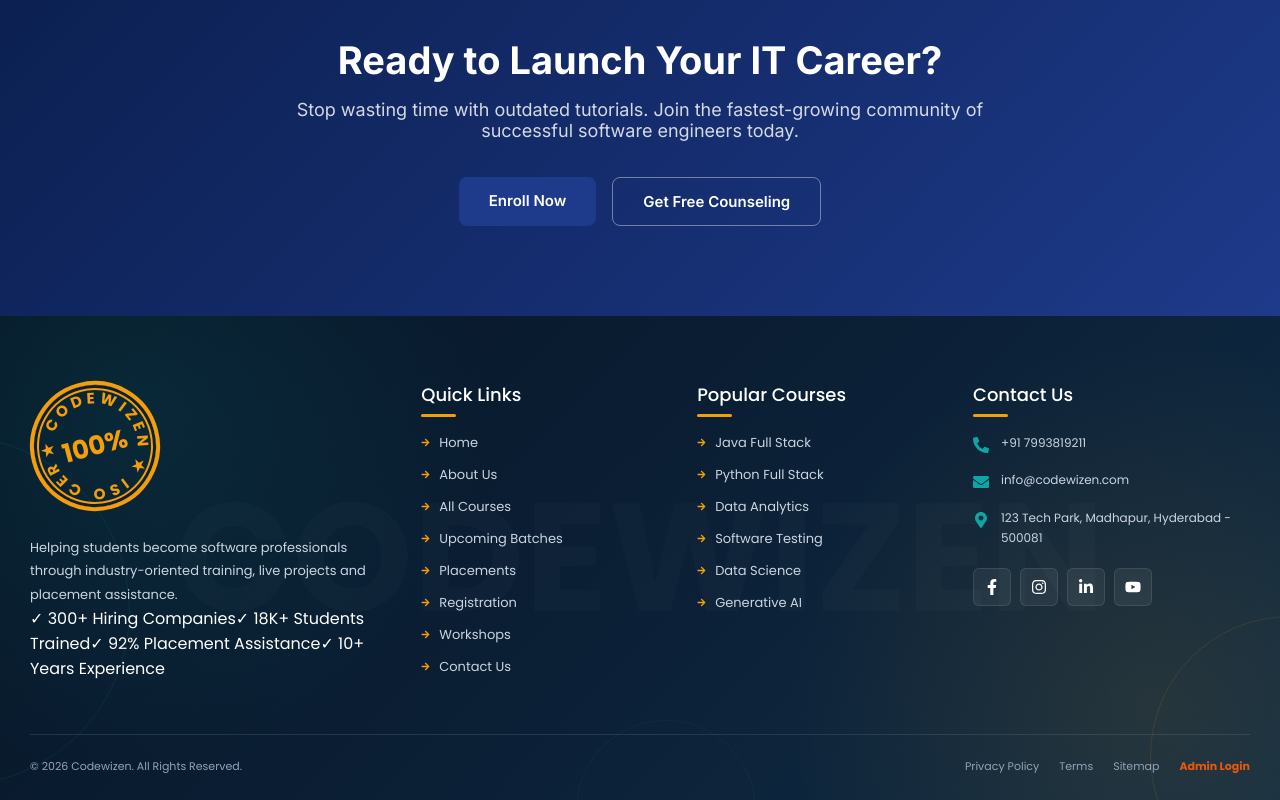
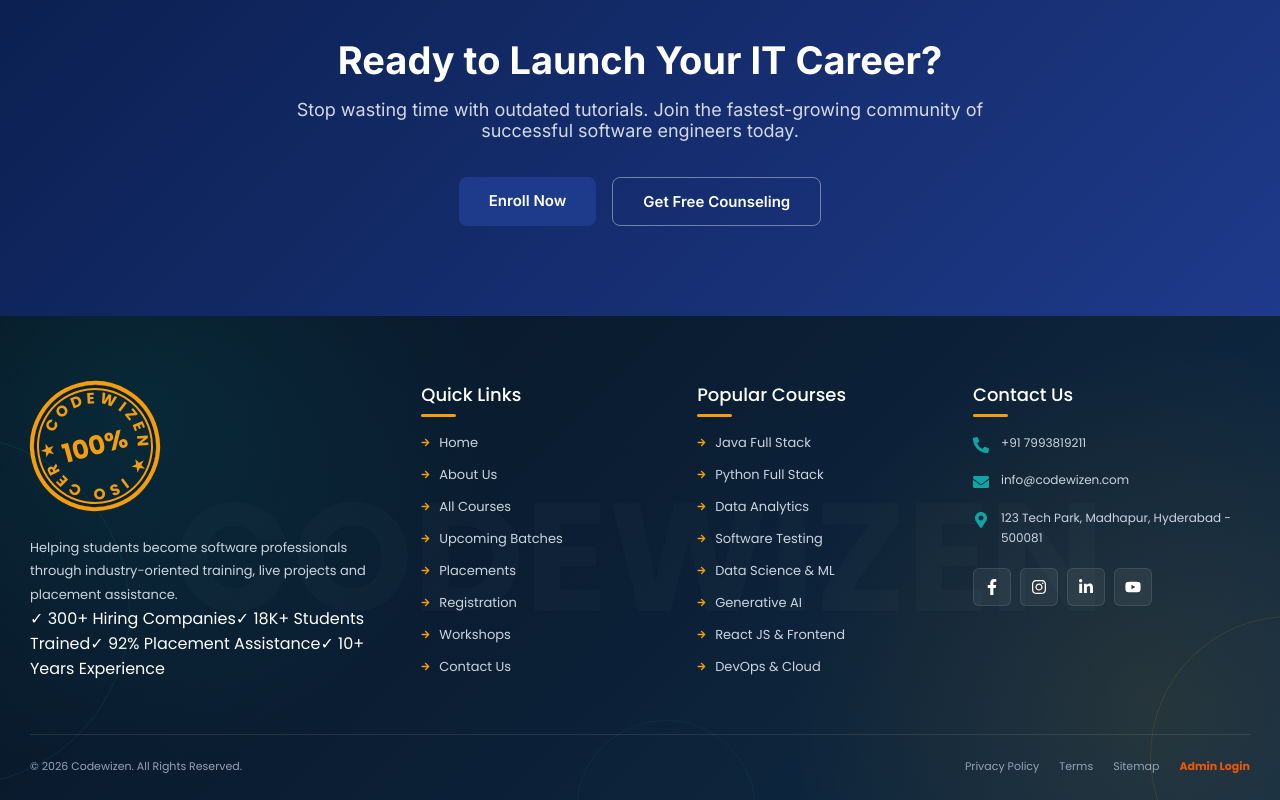
Before and after one commit to AkhilRambha/codewizen, a React (Vite) app: page /about-us in a window 1280 px wide. Shown: the part 3361-4161 px from the top of the page. Built offline with nearby package versions, Linux system fonts and the light colour scheme; no server answers; the database is empty.

Commit message:
addedd course

```diff
--- a/src/components/common/Chatbot/Chatbot.jsx
+++ b/src/components/common/Chatbot/Chatbot.jsx
@@ -6,8 +6,7 @@
 // dynamic courses will be fetched inside the component
 
 const Chatbot = () => {
-  const [courses] = useFirebaseData('codewizen_courses', []);
-  const coursesList = courses.length > 0 ? courses.map(c => c.name) : ["Java Full Stack", "Python Full Stack"];
+  const coursesList = ["Java Full Stack", "Python Full Stack", "Data Analytics", "Software Testing", "Data Science & ML", "Generative AI", "React JS & Frontend", "DevOps & Cloud"];
 
   const [isOpen, setIsOpen] = useState(false);
   const [step, setStep] = useState('name'); // 'name', 'course', 'phone', 'done'
--- a/src/components/common/Footer/Footer.jsx
+++ b/src/components/common/Footer/Footer.jsx
@@ -33,8 +33,10 @@
   { name: "Python Full Stack", path: "/python-full-stack" },
   { name: "Data Analytics", path: "/data-analytics" },
   { name: "Software Testing", path: "/software-testing" },
-  { name: "Data Science", path: "/data-science" },
+  { name: "Data Science & ML", path: "/data-science" },
   { name: "Generative AI", path: "/generative-ai" },
+  { name: "React JS & Frontend", path: "/course-enquiry?course=React JS" },
+  { name: "DevOps & Cloud", path: "/course-enquiry?course=DevOps" },
 ];
 
 
--- a/src/components/common/Navbar/Navbar.jsx
+++ b/src/components/common/Navbar/Navbar.jsx
@@ -89,6 +89,8 @@
                     <Link to="/software-testing" onClick={closeMenu}>Software Testing</Link>
                     <Link to="/data-science" onClick={closeMenu}>Data Science & ML</Link>
                     <Link to="/generative-ai" onClick={closeMenu}>Generative AI</Link>
+                    <Link to="/course-enquiry?course=React JS" onClick={closeMenu}>React JS & Frontend</Link>
+                    <Link to="/course-enquiry?course=DevOps" onClick={closeMenu}>DevOps & Cloud</Link>
                   </div>
                 </div>
 
@@ -152,6 +154,8 @@
                     <Link to="/software-testing" onClick={closeMenu}>Software Testing</Link>
                     <Link to="/data-science" onClick={closeMenu}>Data Science & ML</Link>
                     <Link to="/generative-ai" onClick={closeMenu}>Generative AI</Link>
+                    <Link to="/course-enquiry?course=React JS" onClick={closeMenu}>React JS & Frontend</Link>
+                    <Link to="/course-enquiry?course=DevOps" onClick={closeMenu}>DevOps & Cloud</Link>
                   </div>
                 </div>
 
--- a/src/components/sections/Courses/Courses.jsx
+++ b/src/components/sections/Courses/Courses.jsx
@@ -2,6 +2,21 @@
 import "./Courses.css";
 
 const courseCategories = [
+  {
+    name: "Full-Stack Web Development (React/MERN)",
+    description: "React JS, Node.js, Express, MongoDB, and Angular.",
+    image: "https://images.unsplash.com/photo-1555066931-4365d14bab8c?auto=format&fit=crop&w=800&q=80"
+  },
+  {
+    name: "Java Programming & Full Stack",
+    description: "Core Java, Spring Boot, Hibernate, Microservices, and Web Dev.",
+    image: "https://images.unsplash.com/photo-1517694712202-14dd9538aa97?auto=format&fit=crop&w=800&q=80"
+  },
+  {
+    name: "Python Programming & AI",
+    description: "Core Python, Django, Flask, Automation, and Machine Learning.",
+    image: "https://images.unsplash.com/photo-1526379095098-d400fd0bf935?auto=format&fit=crop&w=800&q=80"
+  },
   {
     name: "Artificial Intelligence & Machine Learning",
     description: "Deep Learning, NLP, and Computer Vision.",
@@ -11,11 +26,6 @@
     name: "Data Science & Big Data Analytics",
     description: "Python, R, Hadoop, Spark, and Tableau.",
     image: "https://images.unsplash.com/photo-1551288049-bebda4e38f71?auto=format&fit=crop&w=800&q=80"
-  },
-  {
-    name: "Full-Stack Web Development (MERN/MEAN)",
-    description: "React, Node.js, Express, MongoDB, and Angular.",
-    image: "https://images.unsplash.com/photo-1555066931-4365d14bab8c?auto=format&fit=crop&w=800&q=80"
   },
   {
     name: "Cloud Computing (AWS / Azure)",
@@ -31,16 +41,6 @@
     name: "Cybersecurity & Ethical Hacking",
     description: "Network security, penetration testing, and cryptography.",
     image: "https://images.unsplash.com/photo-1563013544-824ae1b704d3?auto=format&fit=crop&w=800&q=80"
-  },
-  {
-    name: "Python Programming",
-    description: "Core Python, Django, Flask, and automation scripts.",
-    image: "https://images.unsplash.com/photo-1526379095098-d400fd0bf935?auto=format&fit=crop&w=800&q=80"
-  },
-  {
-    name: "Java Programming",
-    description: "Core Java, Spring Boot, Hibernate, and Microservices.",
-    image: "https://images.unsplash.com/photo-1517694712202-14dd9538aa97?auto=format&fit=crop&w=800&q=80"
   },
   {
     name: "Software Testing & Automation",
--- a/src/pages/Contact/ContactUs.jsx
+++ b/src/pages/Contact/ContactUs.jsx
@@ -134,14 +134,14 @@
                     <div className="cf-field">
                       <select name="course" required value={formData.course} onChange={handleChange} className="cf-select-no-icon">
                         <option value="" disabled>Select Course</option>
-                        {courses.length > 0 ? courses.map(c => (
-                          <option key={c.id} value={c.name}>{c.name}</option>
-                        )) : (
-                          <>
-                            <option value="Java Full Stack">Java Full Stack</option>
-                            <option value="Python Full Stack">Python Full Stack</option>
-                          </>
-                        )}
+                        <option value="Java Full Stack">Java Full Stack</option>
+                        <option value="Python Full Stack">Python Full Stack</option>
+                        <option value="Data Analytics">Data Analytics</option>
+                        <option value="Software Testing">Software Testing</option>
+                        <option value="Data Science & ML">Data Science & ML</option>
+                        <option value="Generative AI">Generative AI</option>
+                        <option value="React JS & Frontend">React JS & Frontend</option>
+                        <option value="DevOps & Cloud">DevOps & Cloud</option>
                       </select>
                     </div>
                   </div>
--- a/src/pages/Prices/Prices.jsx
+++ b/src/pages/Prices/Prices.jsx
@@ -68,12 +68,34 @@
     },
     "gen-ai": {
       name: "Generative AI",
-      basePrice: 24999,
+      basePrice: 34999,
       link: "/generative-ai",
       features: [
-        "Advanced Prompt Engineering",
-        "LangChain & LlamaIndex",
-        "RAG Architecture",
+        "LLMs & ChatGPT APIs",
+        "Prompt Engineering",
+        "LangChain & Vector DBs",
+        "100% Placement Support"
+      ]
+    },
+    "react-js": {
+      name: "React JS & Frontend",
+      basePrice: 15999,
+      link: "/course-enquiry?course=React JS",
+      features: [
+        "HTML, CSS, JavaScript",
+        "React JS & Redux",
+        "Tailwind CSS",
+        "100% Placement Support"
+      ]
+    },
+    "devops": {
+      name: "DevOps & Cloud",
+      basePrice: 24999,
+      link: "/course-enquiry?course=DevOps",
+      features: [
+        "AWS Cloud Practitioner",
+        "Docker & Kubernetes",
+        "CI/CD with Jenkins",
         "100% Placement Support"
       ]
     }
@@ -124,12 +146,14 @@
                   value={course}
                   onChange={(e) => setCourse(e.target.value)}
                 >
-                  <option value="java">Java Full Stack Development</option>
-                  <option value="python">Python Full Stack Development</option>
-                  <option value="data-science">Data Science & Machine Learning</option>
-                  <option value="data-analytics">Data Analytics & Power BI</option>
-                  <option value="testing">Software Testing (QA Automation)</option>
-                  <option value="gen-ai">Generative AI & Prompt Engineering</option>
+                  <option value="java">Java Full Stack</option>
+                  <option value="python">Python Full Stack</option>
+                  <option value="data-analytics">Data Analytics</option>
+                  <option value="testing">Software Testing</option>
+                  <option value="data-science">Data Science & ML</option>
+                  <option value="gen-ai">Generative AI</option>
+                  <option value="react-js">React JS & Frontend</option>
+                  <option value="devops">DevOps & Cloud</option>
                 </select>
                 <FaChevronDown className="select-icon" />
               </div>
```
